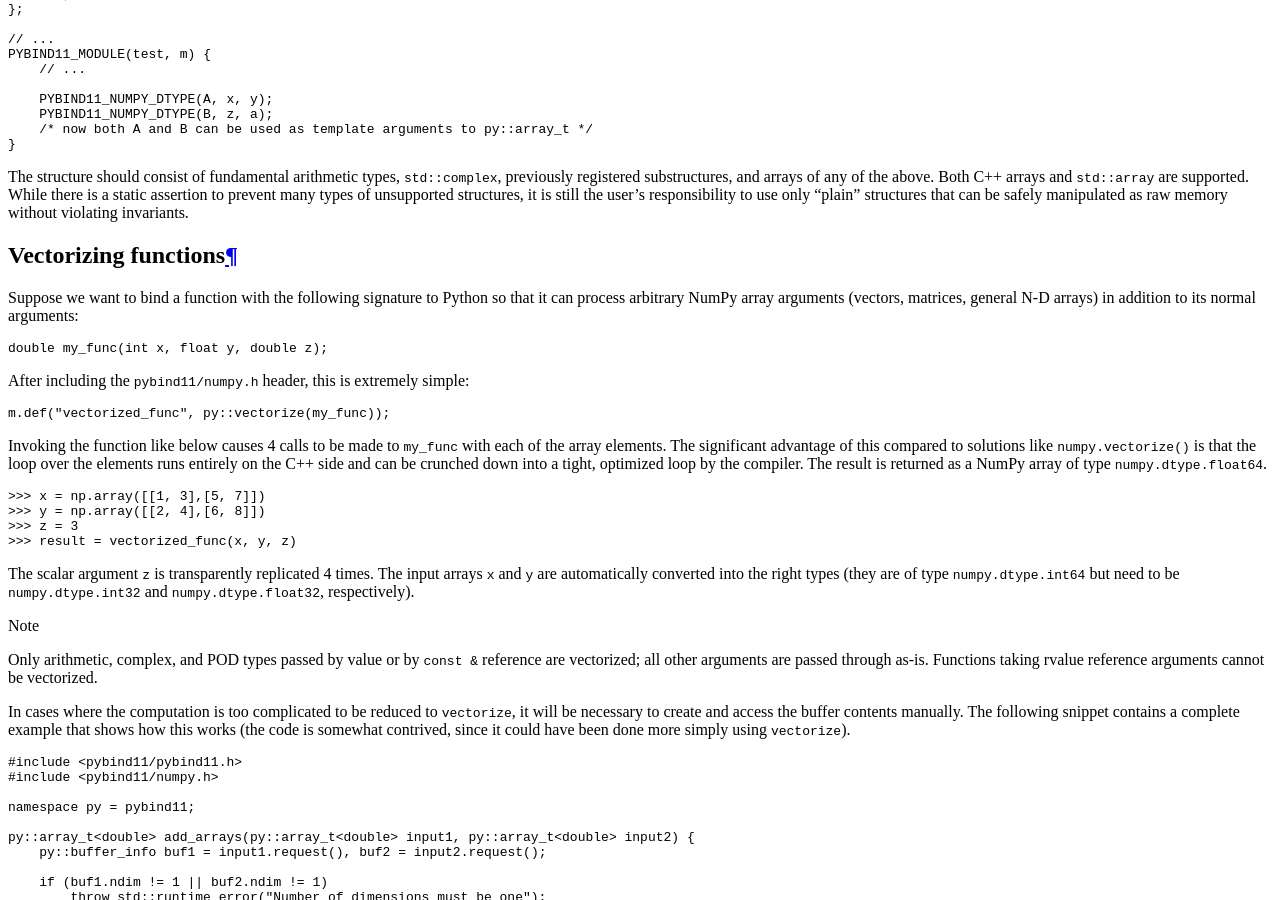
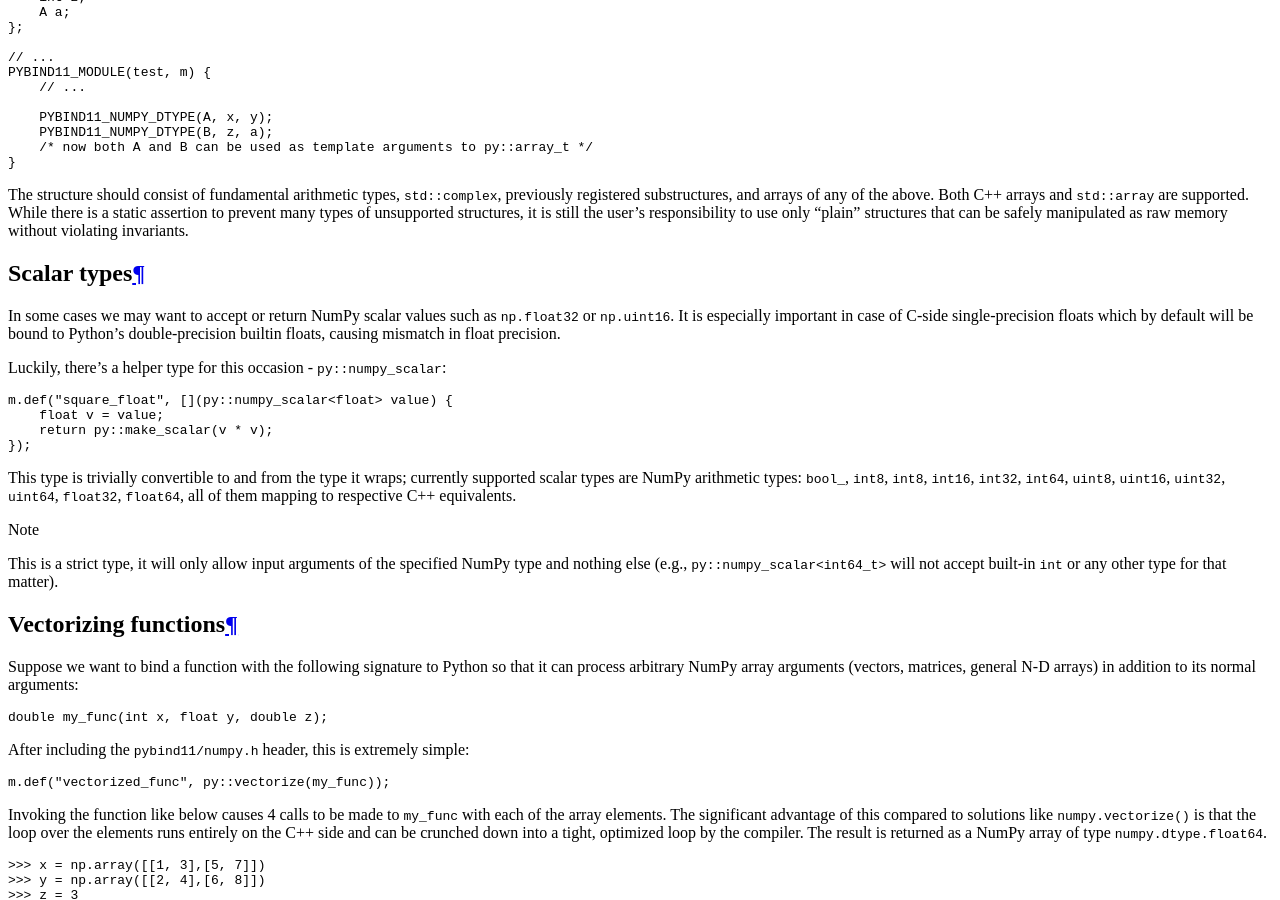
Before and after one commit to pybind/pybind11, a Sphinx documentation site: the page built from docs/advanced/pycpp/numpy.rst, in a window 1280 px wide and 900 px high, scrolled down 3181 px. Built offline with Sphinx 7.4.7 and the Read the Docs theme 2.0.0, drawn with Linux system fonts in a browser that asks for light colours.

Commit message:
Update docs re: NumPy scalar types

```diff
--- a/docs/advanced/pycpp/numpy.rst
+++ b/docs/advanced/pycpp/numpy.rst
@@ -205,6 +205,35 @@ prevent many types of unsupported structures, it is still the user's
 responsibility to use only "plain" structures that can be safely manipulated as
 raw memory without violating invariants.
 
+Scalar types
+============
+
+In some cases we may want to accept or return NumPy scalar values such as
+``np.float32`` or ``np.uint16``. It is especially important in case of
+C-side single-precision floats which by default will be bound to Python's
+double-precision builtin floats, causing mismatch in float precision.
+
+Luckily, there's a helper type for this occasion - ``py::numpy_scalar``:
+
+.. code-block:: cpp
+
+    m.def("square_float", [](py::numpy_scalar<float> value) {
+        float v = value;
+        return py::make_scalar(v * v);
+    });
+
+This type is trivially convertible to and from the type it wraps; currently
+supported scalar types are NumPy arithmetic types: ``bool_``, ``int8``,
+``int8``, ``int16``, ``int32``, ``int64``, ``uint8``, ``uint16``, ``uint32``,
+``uint64``, ``float32``, ``float64``, all of them mapping to respective C++
+equivalents.
+
+.. note::
+
+    This is a strict type, it will only allow input arguments of the specified
+    NumPy type and nothing else (e.g., ``py::numpy_scalar<int64_t>`` will not
+    accept built-in ``int`` or any other type for that matter).
+
 Vectorizing functions
 =====================
 
```
